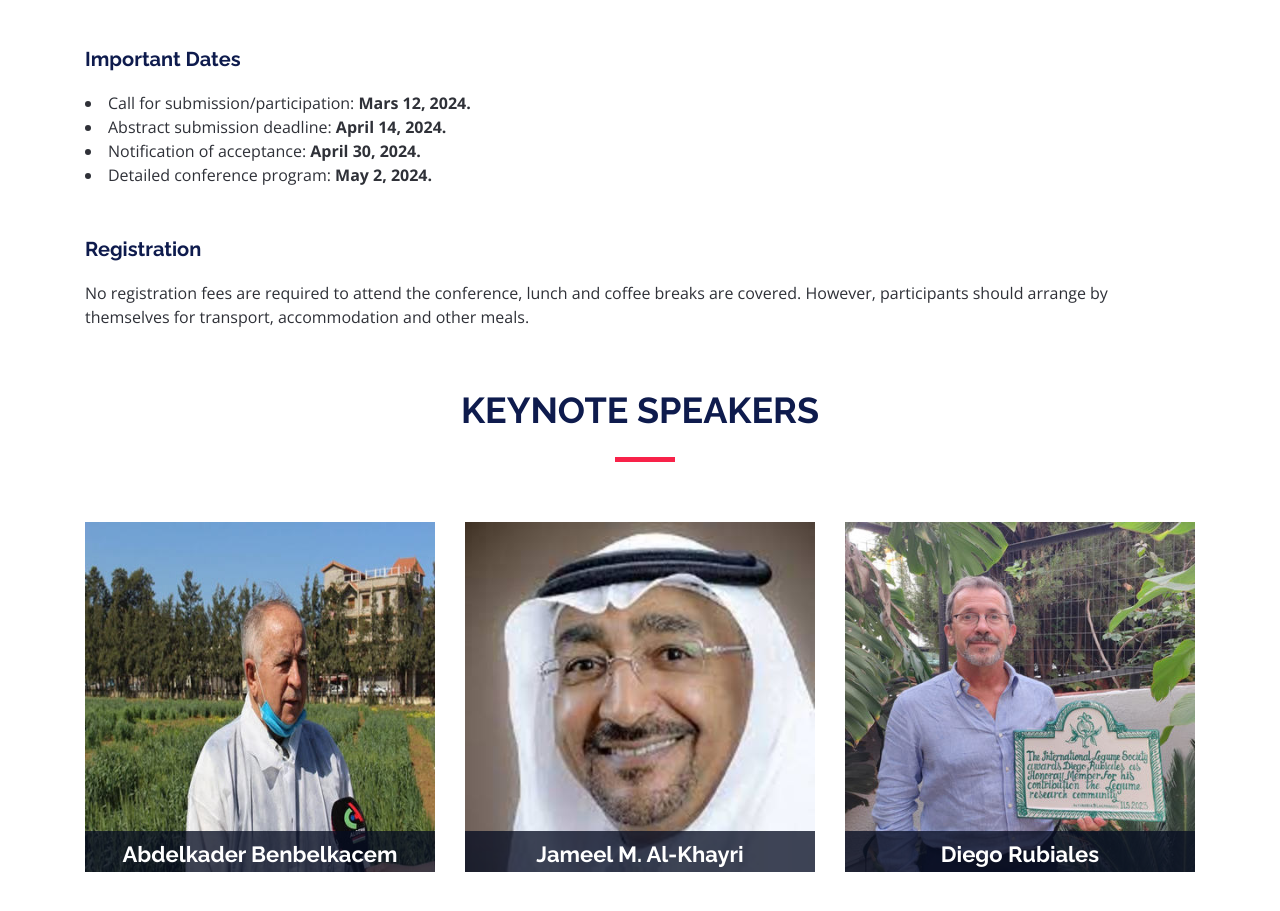
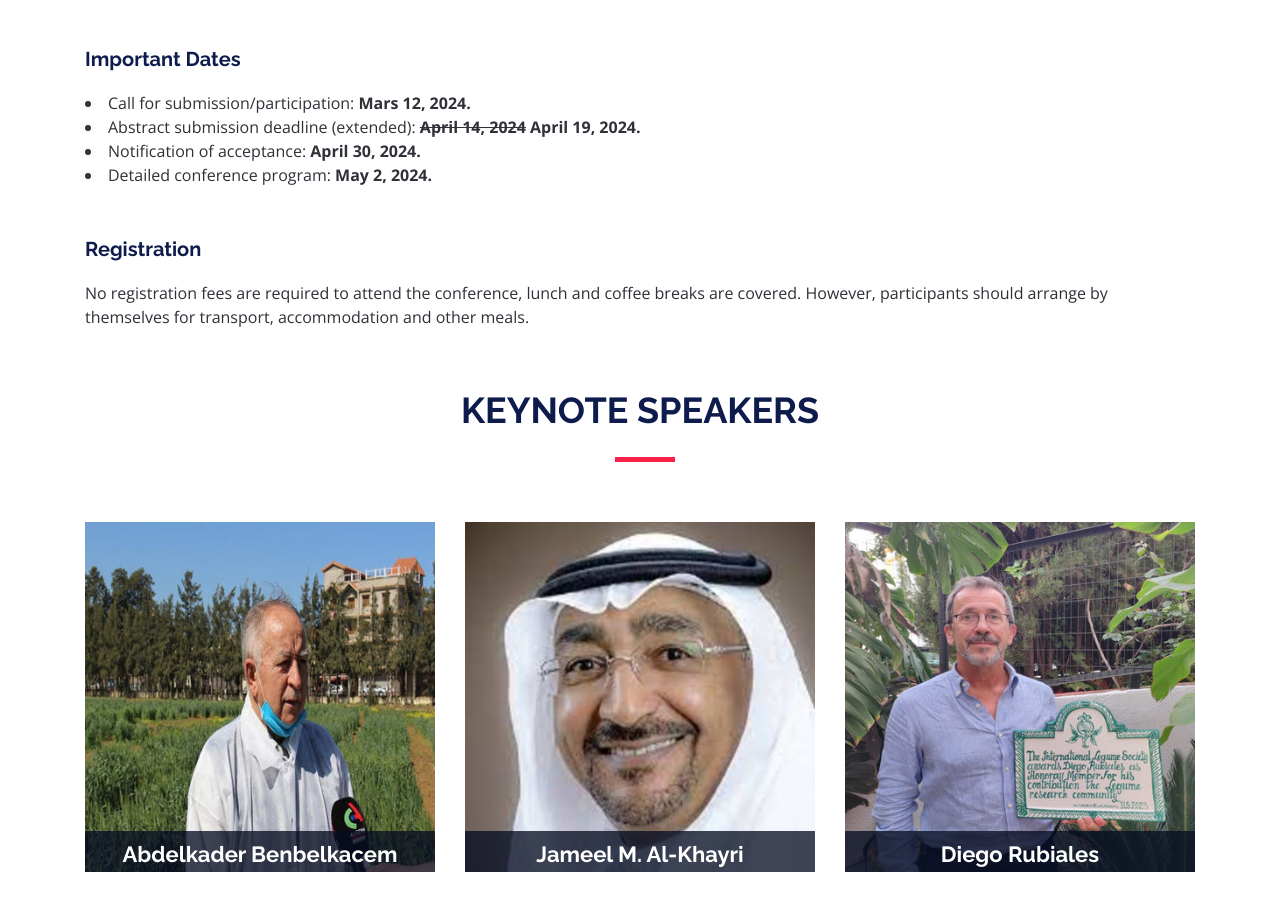
Before and after one commit to FCPBB/FCPBB.github.io, a plain HTML site: page index.html in a window 1280 px wide. Shown: the part 2903-3814 px from the top of the page. Drawn offline with nearby package versions, Linux system fonts and the light colour scheme.

Commit message:
deadline extebded

```diff
--- a/index.html
+++ b/index.html
@@ -311,7 +311,7 @@
           <h5><b>Important Dates</b></h5>
           <ul></ul>
             <li>Call for submission/participation: <b>Mars 12, 2024.</b></li>
-            <li>Abstract submission deadline: <b>April 14, 2024.</b></li>
+            <li>Abstract submission deadline (extended): <b><s>April 14, 2024</s></b><b> April 19, 2024.</b></li>
             <li>Notification of acceptance: <b>April 30, 2024.</b></li>
             <li>Detailed conference program: <b>May 2, 2024.</b></li>
           </ul>
```
